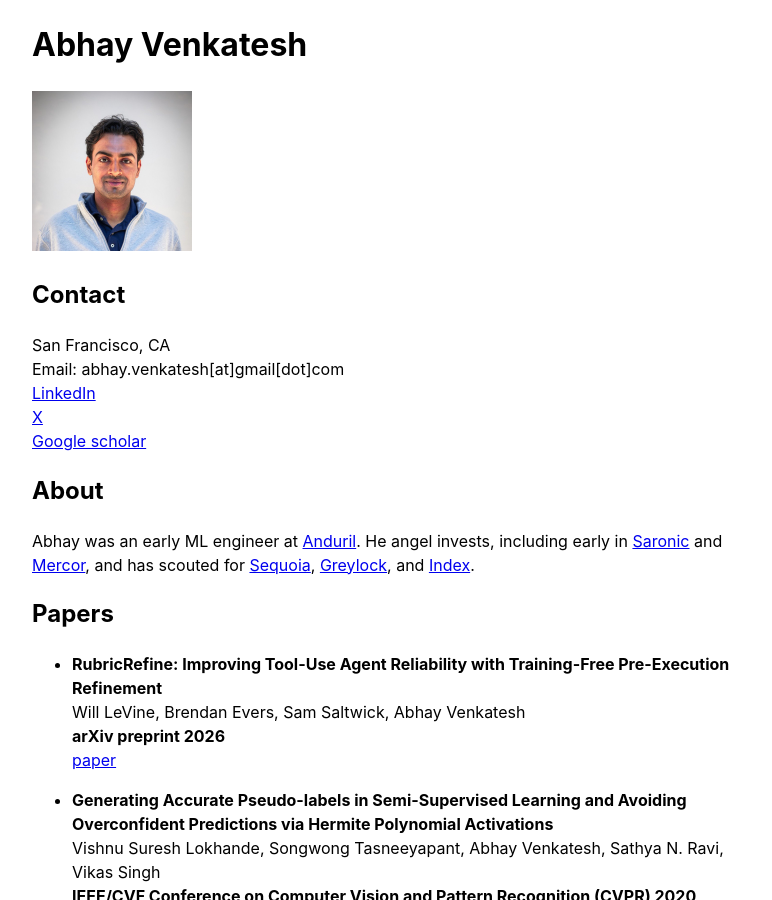
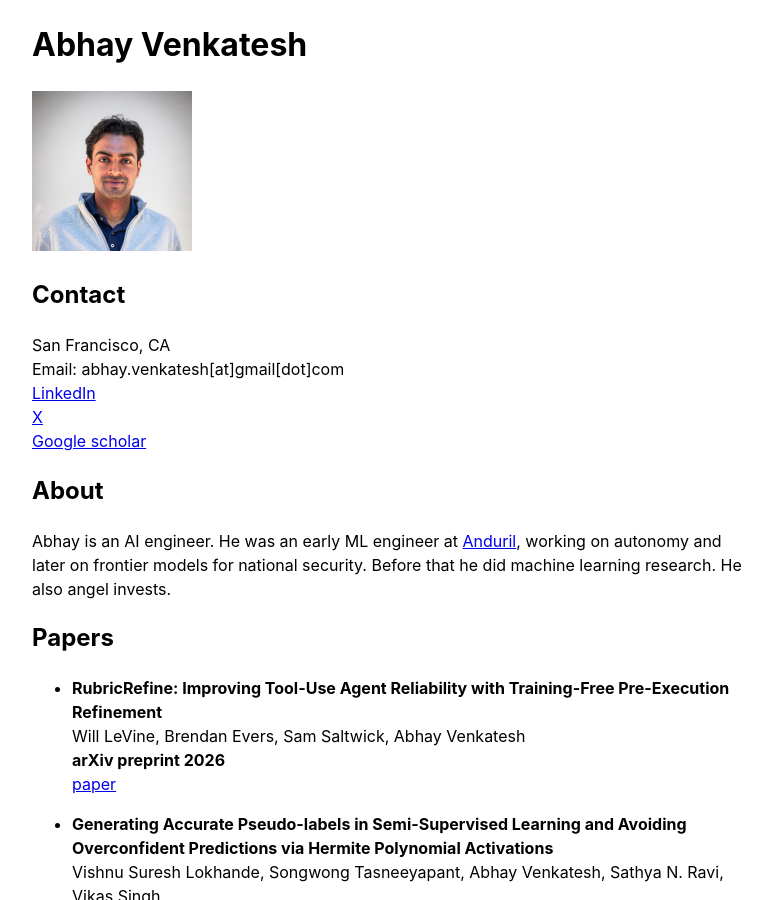
Before and after one commit to abhay-venkatesh/abhay-venkatesh.github.io, a Jekyll site: the page built from _pages/about.md, in a window 1280 px wide and 900 px high. Shown: the whole window, without its empty margins (248-1020 px from the left). Built offline with Jekyll 4.4.1, drawn with Linux system fonts in a browser that asks for light colours.

Commit message:
Lead bio with AI engineering, keep investing to one line
Co-Authored-By: Claude Fable 5.1 <noreply@anthropic.com>
Claude-Session: https://claude.ai/code/session_012UDnZ6FXjECi2SvaS5Rpkf

```diff
--- a/_config.yml
+++ b/_config.yml
@@ -1,5 +1,5 @@
 title: Abhay Venkatesh
-description: "Abhay Venkatesh was an early ML engineer at Anduril and is now an angel investor."
+description: "Abhay Venkatesh is an AI engineer. He was an early ML engineer at Anduril, working on autonomy and later on frontier models for national security."
 url: https://abhayvenkatesh.com
 author: "Abhay Venkatesh"
 
--- a/_pages/about.md
+++ b/_pages/about.md
@@ -16,7 +16,7 @@ Email: abhay.venkatesh[at]gmail[dot]com<br>
 
 <h2>About</h2>
 
-Abhay was an early ML engineer at [Anduril](https://www.anduril.com/). He angel invests, including early in [Saronic](https://www.saronic.com/) and [Mercor](https://www.mercor.com/), and has scouted for [Sequoia](https://sequoiacap.com/), [Greylock](https://greylock.com/), and [Index](https://www.indexventures.com/).
+Abhay is an AI engineer. He was an early ML engineer at [Anduril](https://www.anduril.com/), working on autonomy and later on frontier models for national security. Before that he did machine learning research. He also angel invests.
 
 <h2>Papers</h2>
 <ul>
```
